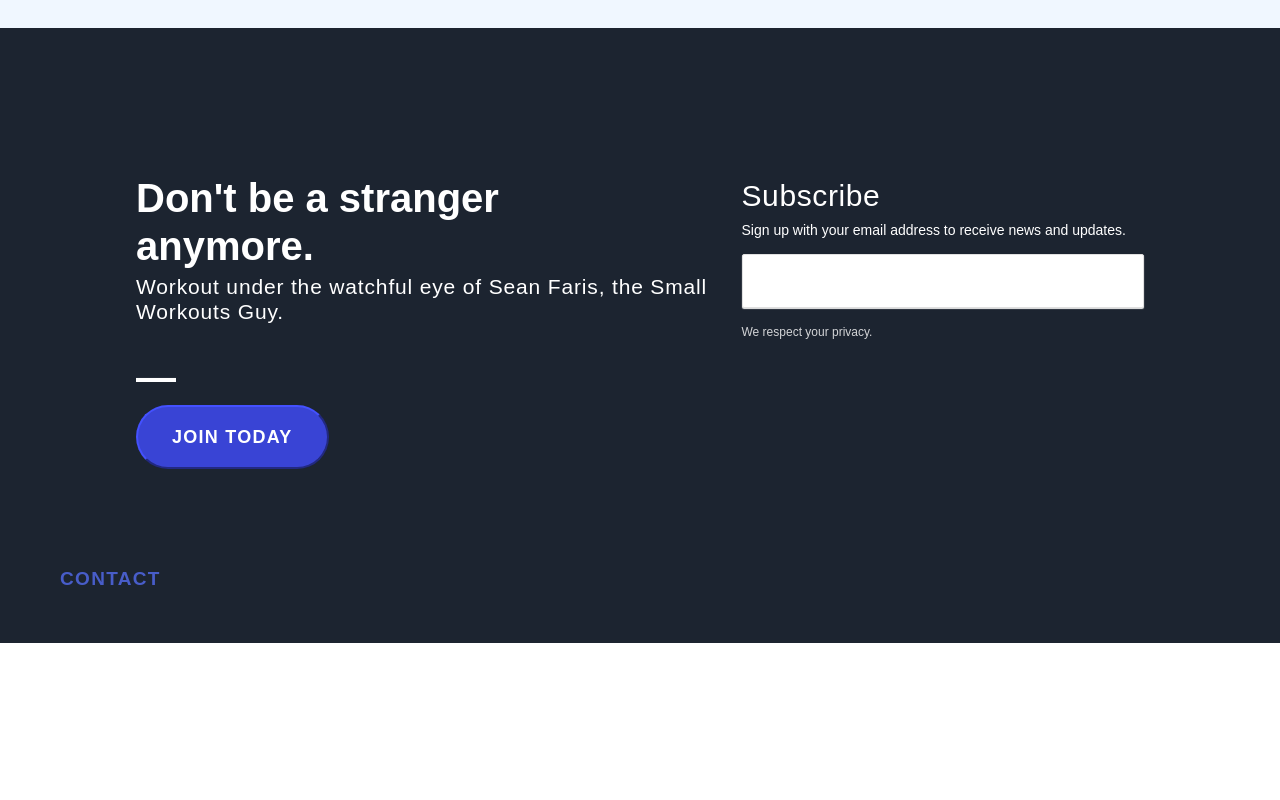
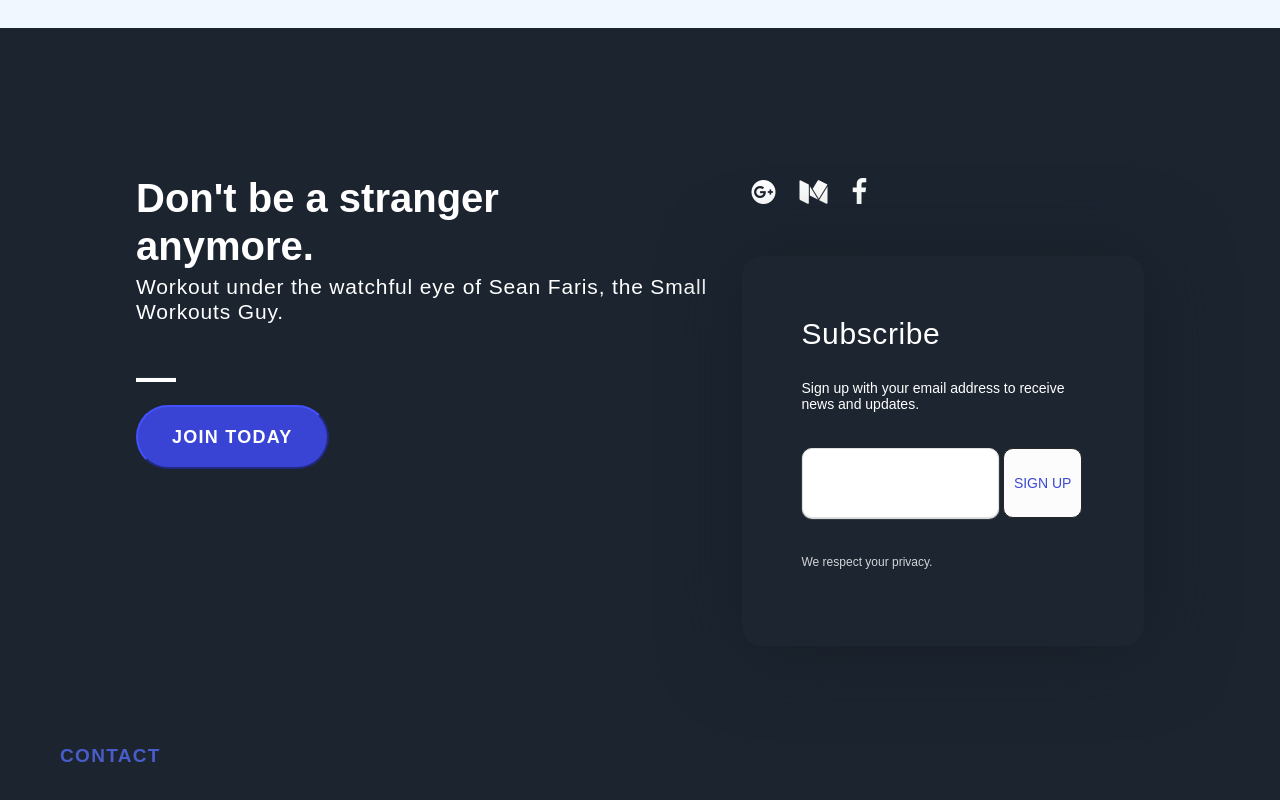
Before and after one commit to ShilpaLalwani/smallWorkouts, a plain HTML site: page index.html in a window 1280 px wide. Shown: the part 3374-4174 px from the top of the page. Before the commit the page ends 4017 px from the top, so only its background shows below. Drawn offline with nearby package versions, Linux system fonts and the light colour scheme.

Commit message:
Changes for Footer styling

```diff
--- a/assets/base.css
+++ b/assets/base.css
@@ -1,3 +1,8 @@
+@font-face {
+  font-family: Futura;
+  src: url('/Futura-Medium.woff') format("WOFF");
+  font-weight: normal;
+}
 *{
     margin: 0;
     padding: 0;
@@ -108,16 +113,17 @@ footer form{
     position: relative;
 }
 footer form input{
-    display: block;
     box-sizing: border-box;
     font: inherit;
     font-size: 14px;
     font-weight: normal;
     color: #32383A;
+    height: 70px;
+    width: 70%;
+    border-radius: 10px;
     padding: 18px 50px 18px 18px;
     outline: none;
     border: 1px solid #e0e0e0;
-    border-radius: 2px;
     box-shadow: 0 1px 1px #eee;
 }
 footer form input::-webkit-input-placeholder {
@@ -193,9 +199,31 @@ footer h2{
 .p-t-10{
     padding-top: 10rem;
 }
+.p-b-20{
+    padding-bottom: 20px;
+}
+.p-lr-10{
+    padding: 0 10px;
+}
 .text-white{
     color: white;
 }
 .fitness-header{
     padding: 10rem;
 }
+.subscribe{
+    background-color: #1d2530;
+    border: none;
+    border-radius: 20px;
+    padding: 60px;
+    box-shadow: 3px 2px 80px #171e26;
+}
+.sign-up-button{
+    border-radius: 10px;
+    color: #3b4ad2;
+    background-color: #fcfcfd;
+    border: 1px solid #272727 !important;
+    height: 70px;
+    width: 28%;
+    display: inline-block;
+}
--- a/index.html
+++ b/index.html
@@ -5,11 +5,10 @@
         <meta name="viewport" content="width=device-width, initial-scale=1, user-scalable=no">
 
         <title>Small Workouts</title>
-
-
         <script src="https://ajax.googleapis.com/ajax/libs/jquery/3.3.1/jquery.min.js"></script>
         <script src="assets/parallex.min.js"></script>
         <link rel="stylesheet" href="https://maxcdn.bootstrapcdn.com/bootstrap/4.0.0/css/bootstrap.min.css">
+        <link rel="stylesheet" href="https://cdnjs.cloudflare.com/ajax/libs/font-awesome/4.7.0/css/font-awesome.min.css">
         <link href="assets/base.css" rel="stylesheet">
         <link href="assets/aos.css" rel="stylesheet">
 
@@ -111,14 +110,24 @@
                         <button class="button" type="button" class="btn btn-primary">Join Today</button>
                     </div>
                 </div>
-                <div data-aos="fade-left" class="col-lg-5 width-100"  >
+                <div class="col-lg-5 width-100"  >
+                    <div class="p-b-50">
+                        <i class="p-lr-10 fa fa-google-plus-official fa-2x" aria-hidden="true"></i>
+                        <i class="p-lr-10 fa fa-medium fa-2x" aria-hidden="true"></i>
+                        <i class="p-lr-10 fa fa-facebook fa-2x "></i>
+                    </div>
+                    <div data-aos="fade-left"  class="subscribe">
+                        <form method="get" action="#">
+                            <h2 class="newsletter-form-header-title p-b-20">Subscribe</h2>
+                            <p class="p-b-20">Sign up with your email address to receive news and updates.</p>
+                            <div class="p-b-20">
+                                <input/>
+                                <button class="sign-up-button">SIGN UP</button>
+                            </div>
+                        </form>
+                        <p class="privacy">We respect your privacy.</p>
+                    </div>
 
-                    <form method="get" action="#">
-                        <h2 class="newsletter-form-header-title">Subscribe</h2>
-                        <p>Sign up with your email address to receive news and updates.</p>
-                        <input class="width-100"/>
-                    </form>
-                    <p class="privacy">We respect your privacy.</p>
                 </div>
             </div>
             <nav class="Footer-nav" >
```
Also changed, not shown: assets/Futura-Medium.woff (added).
